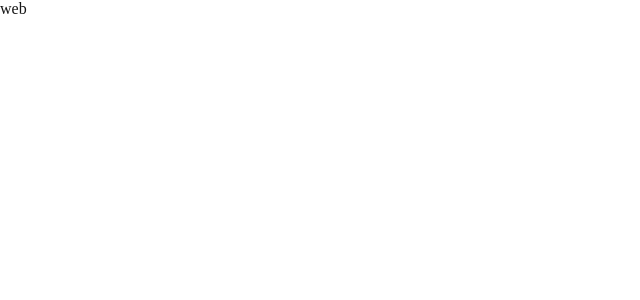
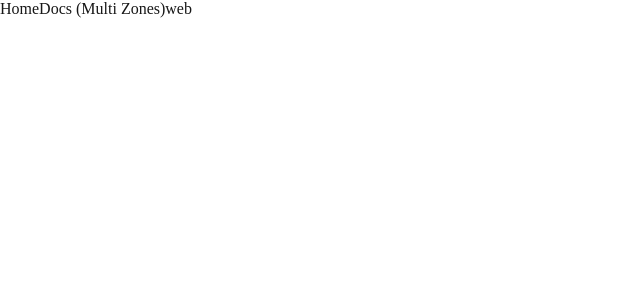
Before and after one commit to d-ii-m-a/chess-t, a Next.js app in the folder apps/web/: page / in a window 1280 px wide. Shown: the top 300 px of the page, without its empty margins (0-640 px from the left). Built offline with nearby package versions, Linux system fonts and the light colour scheme.

Commit message:
add rewrites, basePath and nav bar

```diff
--- a/apps/web/app/page.tsx
+++ b/apps/web/app/page.tsx
@@ -1,7 +1,13 @@
 export default function Home() {
   return (
-    <div>
-      web
-    </div>
+      <div>
+          <a href="/">
+              Home
+          </a>
+          <a href="/docs">
+              Docs (Multi Zones)
+          </a>
+          web
+      </div>
   );
 }
--- a/apps/web/next.config.mjs
+++ b/apps/web/next.config.mjs
@@ -1,4 +1,23 @@
 /** @type {import('next').NextConfig} */
-const nextConfig = {};
+
+const { DOCS_URL} = process.env
+
+const nextConfig = {
+    async rewrites() {
+        return [
+            /**
+             * Rewrites for Multi Zones
+             */
+            {
+                source: '/docs',
+                destination: `${DOCS_URL}/docs`,
+            },
+            {
+                source: '/docs/:path*',
+                destination: `${DOCS_URL}/docs/:path*`,
+            },
+        ]
+    },
+};
 
 export default nextConfig;
```
Also changed, not shown: 2 other files (tests, documents, lock files or other folders).
